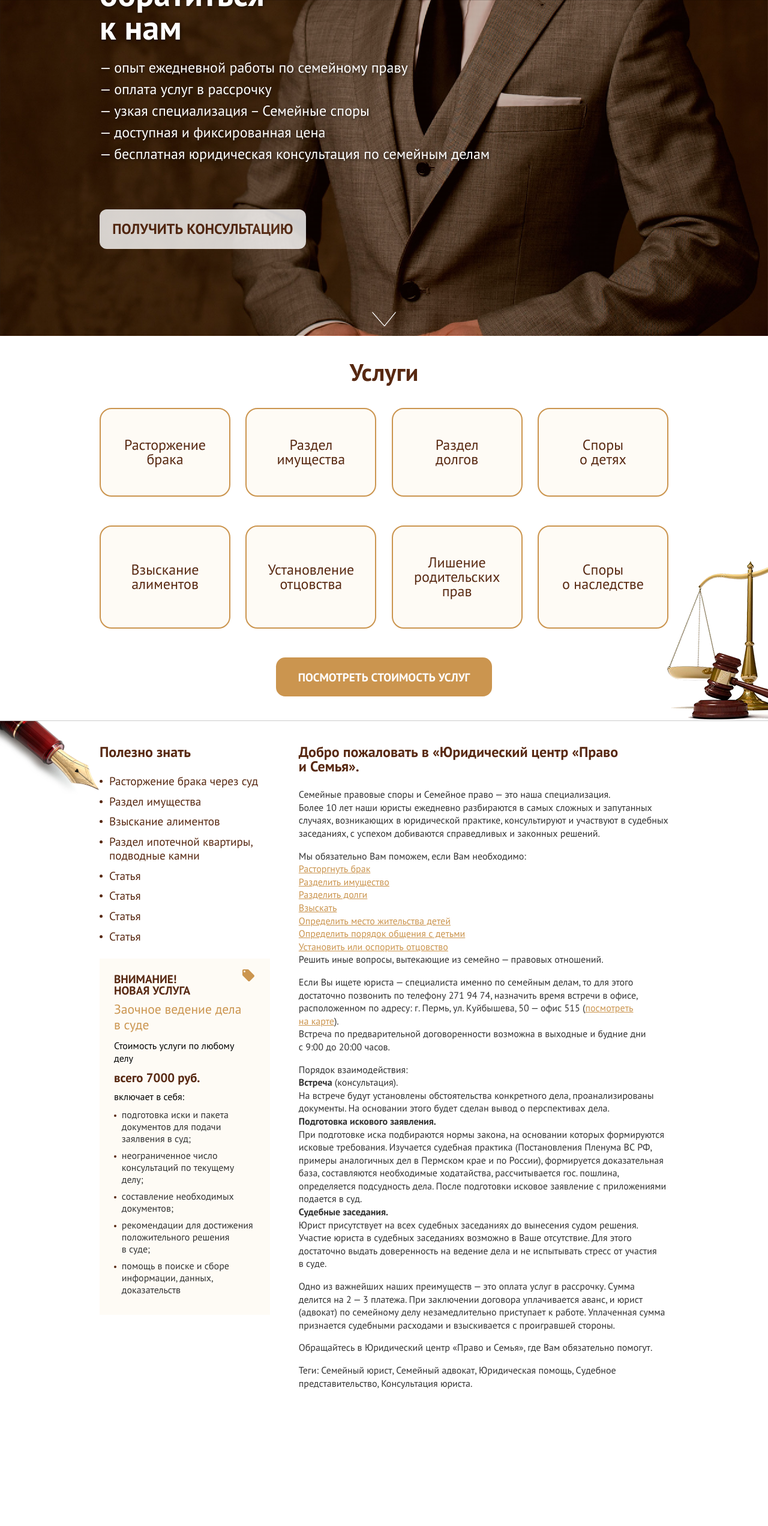
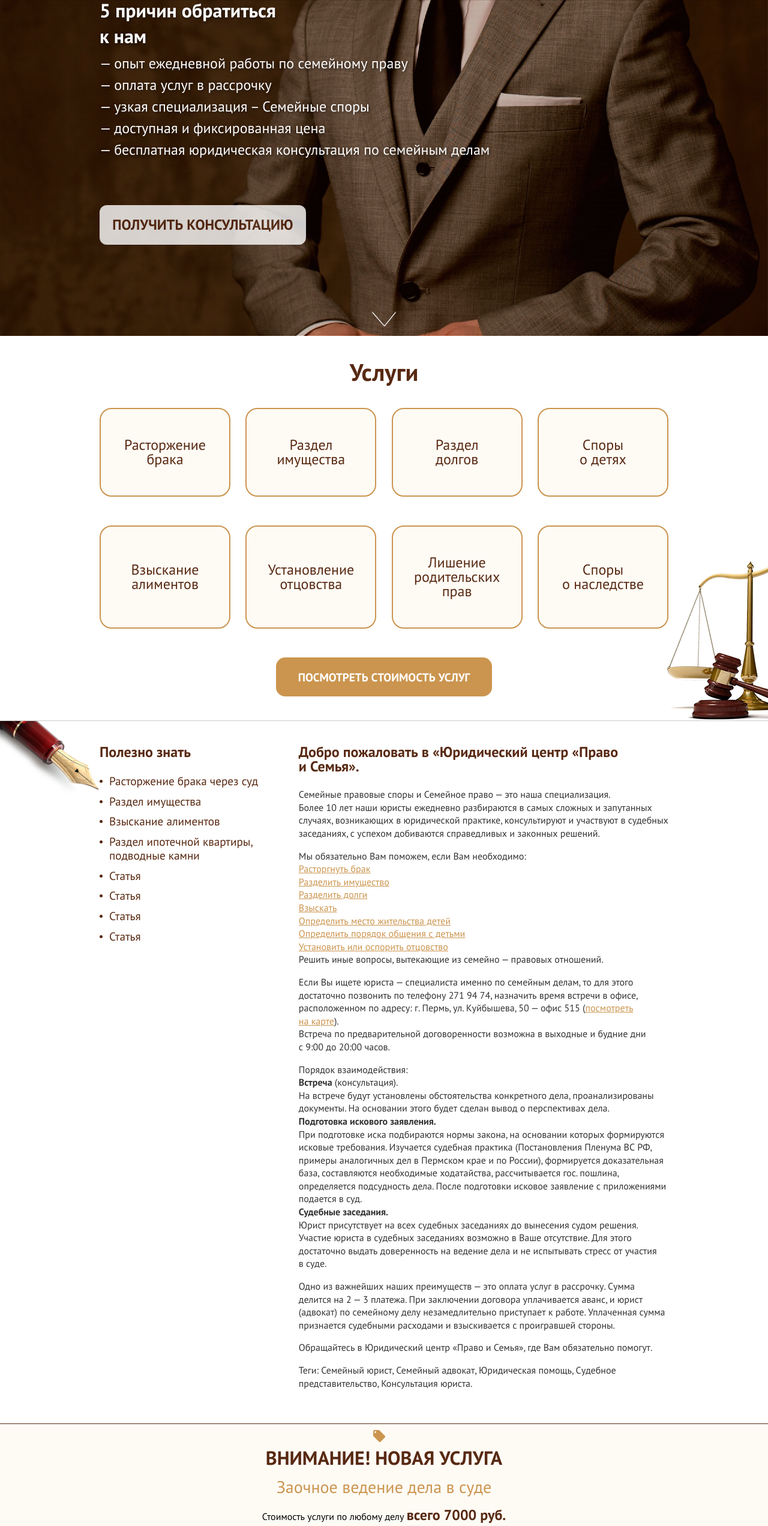
Before and after one commit to ponomarev-iv/pravo59, a website: page public/index.html in a window 1280 px wide. Shown: the part 240-2784 px from the top of the page at 60% size. Before the commit the page ends 2597 px from the top, so only its background shows below. Drawn offline with nearby package versions, Linux system fonts and the light colour scheme.

Commit message:
Добавил название в hero, вынес банер отдельно

```diff
--- a/_dev/js/main.js
+++ b/_dev/js/main.js
@@ -35,6 +35,7 @@ function scrollDown(){
 function animateHero(){
     var header = $('.header'),
         heroTitle = $('.hero__title'),
+        heroSubtitle = $('.hero__subtitle'),
         heroBtn = $('.hero__btn'),
         heroList = $('.hero__list li'),
         tl = new TimelineLite();
@@ -42,6 +43,7 @@ function animateHero(){
     tl
         .from(header, .6, {y: -35, autoAlpha: 0, ease:Power1.easeOut})
         .from(heroTitle, 0.4, {y: -15, autoAlpha: 0, ease:Power1.easeOut}, '-=0.15')
+        .from(heroSubtitle, 0.4, {y: -30, autoAlpha: 0, ease:Power1.easeOut}, '-=0.15')
         .from(heroList, 0.4, {x: -50, autoAlpha: 0, ease:Power1.easeOut}, '-=0.15')
         .from(heroBtn, 0.4, {y: 20, autoAlpha: 0, ease:Power1.easeOut}, '-=0.15');
 }
--- a/_dev/scss/inc/hero.scss
+++ b/_dev/scss/inc/hero.scss
@@ -13,8 +13,8 @@
   position: relative;
 
   @include respondTo(mobile){
-    min-height: auto;
-    padding: 240px 0 40px;
+    min-height: 0;
+    padding: 220px 0 40px;
   }
 
   &:before{
@@ -33,15 +33,27 @@
   }
 
   &__title{
-    width: 40%;
     font-weight: 700;
-    font-size: 3.5em;
+    line-height: 1.25;
     margin-bottom: .5em;
     text-shadow: 1px 2px 5px rgba(0,0,0,.5);
     z-index: 10;
     position: relative;
 
-    @include fluid-type(font-size, 320px, 1200px, 24px, 56px);
+    @include fluid-type(font-size, 320px, 1200px, 24px, 48px);
+  }
+
+  &__subtitle{
+    font-weight: 700;
+    width: 40%;
+    color: #fff;
+    z-index: 10;
+    position: relative;
+    padding-bottom: .35em;
+    text-shadow: 1px 2px 5px rgba(0,0,0,.5);
+    display: inline-block;
+
+    @include fluid-type(font-size, 320px, 1200px, 20px, 32px);
 
     @include respondTo(desktop){
       width: 80%;
--- a/_dev/scss/inc/promo.scss
+++ b/_dev/scss/inc/promo.scss
@@ -2,9 +2,9 @@
  * Created by Pompo on 03.10.2017.
  */
 .promo{
-  padding: 1.5em;
-  //border: 1px solid #582912;
-  //border-radius: .6em;
+  padding: 2.5em 0;
+  border-top: 1px solid #582912;
+  border-bottom: 1px solid #582912;
   background-color: rgba(#fbf1df,.3);
   margin: 1em 0;
   position: relative;
@@ -12,10 +12,10 @@
   &:before{
     content: '';
     position: absolute;
-    top: 1em;
-    right: 1em;
-    width: 32px;
-    height: 32px;
+    top: .5em;
+    right: calc(50% - 20px);
+    width: 40px;
+    height: 40px;
     background: url('../img/promo.svg') no-repeat scroll transparent;
   }
 
@@ -23,33 +23,41 @@
     color: #582912;
     text-transform: uppercase;
     font-weight: 700;
-    font-size: 1.2em;
+    font-size: 2em;
     margin-bottom: .5em;
+    text-align: center;
   }
 
   &__subtitle{
     color: #cb954f;
-    font-size: 1.35em;
+    font-size: 1.75em;
     line-height: 1.2;
     margin: 0 0 .5em;
+    text-align: center;
   }
 
   &__txt{
     color: #000;
+    text-align: center;
 
     &_accent{
       color: #582912;
       font-weight: 700;
-      font-size: 1.3em;
-      margin: .35em 0;
+      font-size: 1.5em;
+      //margin: .35em 0;
       display: inline-block;
     }
   }
 
   &__list{
-    margin: .5em 0 0;
+    margin: .5em auto 0;
     list-style: none;
     padding: 0;
+    width: 45%;
+
+    @include respondTo(mobile){
+      width: 100%;
+    }
 
     & li{
       position: relative;
--- a/public/index.html
+++ b/public/index.html
@@ -58,8 +58,11 @@
         <div class="container">
             <!-- START heroBlock -->
             <h2 class="hero__title">
+                Юридический центр &laquo;Право и&nbsp;Семья&raquo;
+            </h2>
+            <p class="hero__subtitle">
                 5&nbsp;причин обратиться к&nbsp;нам
-            </h2>
+            </p>
             <ul class="hero__list">
                 <li>&mdash;&nbsp;опыт ежедневной работы по&nbsp;семейному праву</li>
                 <li>&mdash;&nbsp;оплата услуг в&nbsp;рассрочку</li>
@@ -114,24 +117,6 @@
                     <li><a href="#">Статья</a></li>
                     <li><a href="#">Статья</a></li>
                 </ul>
-
-                <div class="promo">
-                    <h4 class="promo__title">Внимание!<br>Новая услуга</h4>
-                    <p class="promo__subtitle">Заочное ведение дела в&nbsp;суде</p>
-                    <p class="promo__txt">
-                        Стоимость услуги по&nbsp;любому делу<br>
-                        <span class="promo__txt_accent">всего 7000 руб.</span><br>
-                        включает в&nbsp;себя:
-                    </p>
-                    <ul class="promo__list">
-                        <li>подготовка иски и&nbsp;пакета документов для подачи заялвения в&nbsp;суд;</li>
-                        <li>неограниченное число консультаций по&nbsp;текущему делу;</li>
-                        <li>составление необходимых документов;</li>
-                        <li>рекомендации для достижения положительного решения в&nbsp;суде;</li>
-                        <li>помощь в&nbsp;поиске и&nbsp;сборе информации, данных, доказательств</li>
-                    </ul>
-
-                </div>
             </aside>
             <!-- END asideStart -->
 
@@ -195,6 +180,26 @@
         </div>
     </section>
     <!-- END serviceSection -->
+
+    <!-- START promoSection -->
+    <section class="promo">
+        <div class="container">
+            <h4 class="promo__title">Внимание! Новая услуга</h4>
+            <p class="promo__subtitle">Заочное ведение дела в&nbsp;суде</p>
+            <p class="promo__txt">
+                Стоимость услуги по&nbsp;любому делу <span class="promo__txt_accent">всего 7000 руб.</span><br>
+                включает в&nbsp;себя:
+            </p>
+            <ul class="promo__list">
+                <li>подготовка иски и&nbsp;пакета документов для подачи заялвения в&nbsp;суд;</li>
+                <li>неограниченное число консультаций по&nbsp;текущему делу;</li>
+                <li>составление необходимых документов;</li>
+                <li>рекомендации для достижения положительного решения в&nbsp;суде;</li>
+                <li>помощь в&nbsp;поиске и&nbsp;сборе информации, данных, доказательств</li>
+            </ul>
+        </div>
+    </section>
+    <!-- END promoSection -->
 </div>
 
 <script src="js/jquery-3.2.1.min.js"></script>
--- a/public/js/main.js
+++ b/public/js/main.js
@@ -1 +1 @@
-function mobileMenu(){var e=$(".js-menu"),o=$(".js-mobile-menu");e.on("click",function(){$(this).toggleClass("open"),o.toggleClass("is-open")}),$("#page-wrap").on("click",function(){e.removeClass("open"),o.removeClass("is-open")})}function scrollDown(){var e=$(".js-scroll-down");return!!e.length&&void e.on("click",function(e){e.preventDefault();var o=$(this).attr("href"),n=$(o).offset().top-90;$("body, html").animate({scrollTop:n},1e3)})}function animateHero(){var e=$(".header"),o=$(".hero__title"),n=$(".hero__btn"),t=$(".hero__list li"),a=new TimelineLite;a.from(e,.6,{y:-35,autoAlpha:0,ease:Power1.easeOut}).from(o,.4,{y:-15,autoAlpha:0,ease:Power1.easeOut},"-=0.15").from(t,.4,{x:-50,autoAlpha:0,ease:Power1.easeOut},"-=0.15").from(n,.4,{y:20,autoAlpha:0,ease:Power1.easeOut},"-=0.15")}$(document).ready(function(){mobileMenu(),scrollDown(),animateHero()});
+function mobileMenu(){var e=$(".js-menu"),o=$(".js-mobile-menu");e.on("click",function(){$(this).toggleClass("open"),o.toggleClass("is-open")}),$("#page-wrap").on("click",function(){e.removeClass("open"),o.removeClass("is-open")})}function scrollDown(){var e=$(".js-scroll-down");return!!e.length&&void e.on("click",function(e){e.preventDefault();var o=$(this).attr("href"),t=$(o).offset().top-90;$("body, html").animate({scrollTop:t},1e3)})}function animateHero(){var e=$(".header"),o=$(".hero__title"),t=$(".hero__subtitle"),a=$(".hero__btn"),n=$(".hero__list li"),r=new TimelineLite;r.from(e,.6,{y:-35,autoAlpha:0,ease:Power1.easeOut}).from(o,.4,{y:-15,autoAlpha:0,ease:Power1.easeOut},"-=0.15").from(t,.4,{y:-30,autoAlpha:0,ease:Power1.easeOut},"-=0.15").from(n,.4,{x:-50,autoAlpha:0,ease:Power1.easeOut},"-=0.15").from(a,.4,{y:20,autoAlpha:0,ease:Power1.easeOut},"-=0.15")}$(document).ready(function(){mobileMenu(),scrollDown(),animateHero()});
```
Also changed, not shown: _dev/index.html (+24 -19 lines), public/css/all.css.
